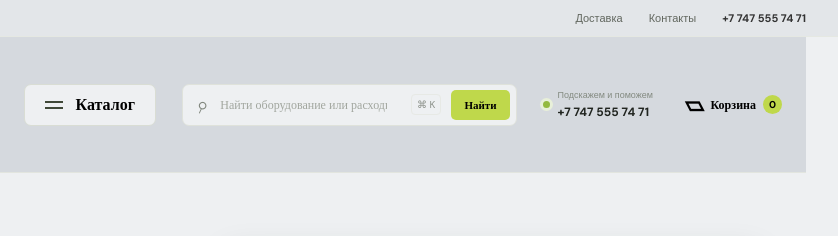
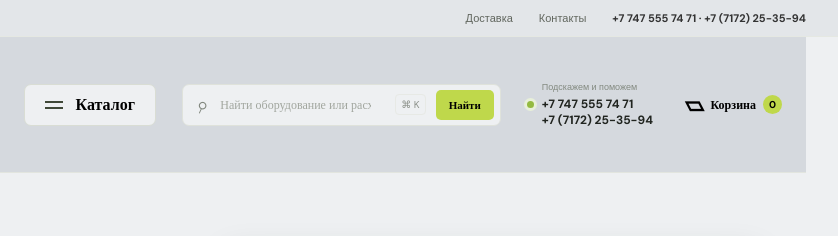
Before and after one commit to poligon3com-crypto/videonablyudenie-kommunikaciya, a plain HTML site: page index.html in a window 1280 px wide. Shown: the top 236 px of the page, 442-1280 px from the left. Drawn offline with Linux system fonts and the light colour scheme.

```diff
--- a/index.html
+++ b/index.html
@@ -12,12 +12,12 @@
   <link rel="stylesheet" href="styles.css">
 </head>
 <body>
-  <div class="topline"><div class="wrap topline-inner"><span>Поставляем оборудование для связи и безопасности</span><div><a href="#delivery">Доставка</a><a href="#contacts">Контакты</a><span class="top-phone">+7 747 555 74 71</span></div></div></div>
+  <div class="topline"><div class="wrap topline-inner"><span>Поставляем оборудование для связи и безопасности</span><div><a href="#delivery">Доставка</a><a href="#contacts">Контакты</a><span class="top-phone"><a href="tel:+77475557471">+7 747 555 74 71</a> · <a href="tel:+77172253594">+7 (7172) 25-35-94</a></span></div></div></div>
   <header class="header wrap">
     <a class="brand" href="#top" aria-label="Видеонаблюдение и коммуникация — на главную"><span class="brand-mark" aria-hidden="true"><svg viewBox="0 0 48 48"><path d="M7 17.5A19 19 0 0 1 41 13"/><path d="M11 23a14 14 0 0 1 24-9"/><path d="M16 28a8 8 0 0 1 12-7"/><circle cx="20" cy="32" r="3"/><path class="cam" d="M24 28h12a3 3 0 0 1 3 3v8H24zM39 31l5-3v11l-5-3z"/></svg></span><span class="brand-name">Видеонаблюдение<br>и коммуникация<small>КАМЕРЫ · ИНТЕРНЕТ · СЕТЕВОЕ ОБОРУДОВАНИЕ</small></span></a>
     <button class="catalog-button" id="catalogButton"><span class="hamb"><i></i><i></i></span> Каталог</button>
     <form class="search" id="searchForm"><span class="search-icon">⌕</span><input id="searchInput" type="search" placeholder="Найти оборудование или расходник…" aria-label="Поиск по каталогу"><kbd>⌘ K</kbd><button aria-label="Найти">Найти</button></form>
-    <a class="header-contact" href="tel:+77475557471"><span class="contact-dot"></span><span><small>Подскажем и поможем</small><b>+7 747 555 74 71</b></span></a>
+    <div class="header-contact"><span class="contact-dot"></span><span><small>Подскажем и поможем</small><a href="tel:+77475557471"><b>+7 747 555 74 71</b></a><a href="tel:+77172253594"><b>+7 (7172) 25-35-94</b></a></span></div>
     <button class="cart-button" id="cartButton" aria-label="Открыть корзину"><span class="cart-icon">▱</span><span class="cart-label">Корзина</span><b id="cartCount">0</b></button>
   </header>
   <main id="top">
@@ -33,7 +33,7 @@
       <div class="catalog-foot"><span>Показываем <b id="shownCount">6</b> из 12 товаров</span><button class="outline-button" id="showMore">Показать ещё <span>↓</span></button><a href="#contacts">Нужна помощь с выбором? <b>Спросите специалиста ↗</b></a></div>
     </section>
     <section class="services" id="delivery"><div class="wrap services-inner"><div><div class="eyebrow light-eyebrow"><span></span> БОЛЬШЕ, ЧЕМ ПРОДАЖА</div><h2>Помогаем собрать<br><em>решение целиком.</em></h2><p>Не просто продаём коробки. Разбираемся в задаче, подбираем совместимое оборудование и остаёмся на связи после покупки.</p><a class="light-link" href="#contacts">Расскажите о проекте <span>↗</span></a></div><div class="service-list"><article><span class="service-num">01</span><div><h3>Подбор оборудования</h3><p>Сверим характеристики и составим список совместимых комплектующих.</p></div><span class="service-arrow">↗</span></article><article><span class="service-num">02</span><div><h3>Комплектация объектов</h3><p>Соберём заказ по спецификации или поможем её подготовить.</p></div><span class="service-arrow">↗</span></article><article><span class="service-num">03</span><div><h3>Доставка по Казахстану</h3><p>Организуем доставку до вашего объекта или терминала.</p></div><span class="service-arrow">↗</span></article></div></div></section>
-    <section class="contact-section wrap" id="contacts"><div class="contact-card"><div><div class="eyebrow"><span></span> ЕСТЬ ВОПРОС ИЛИ ПРОЕКТ?</div><h2>Давайте обсудим<br>вашу задачу.</h2><p>Оставьте контакты — специалист свяжется с вами, ответит на вопросы и поможет с подбором.</p><a href="tel:+77475557471" class="contact-phone">+7 747 555 74 71 <span>↗</span></a><small>Пн–Пт, 9:00–18:00 · Астана, Казахстан</small></div><form id="leadForm"><label>Как к вам обращаться?<input required name="name" placeholder="Ваше имя"></label><label>Номер телефона<input required name="phone" type="tel" placeholder="+7 (___) ___-__-__"></label><button class="primary-button" type="submit">Жду звонка <span>↗</span></button><small>Нажимая кнопку, вы соглашаетесь на обработку персональных данных.</small><div id="formMessage" aria-live="polite"></div></form></div></section>
+    <section class="contact-section wrap" id="contacts"><div class="contact-card"><div><div class="eyebrow"><span></span> ЕСТЬ ВОПРОС ИЛИ ПРОЕКТ?</div><h2>Давайте обсудим<br>вашу задачу.</h2><p>Оставьте контакты — специалист свяжется с вами, ответит на вопросы и поможет с подбором.</p><a href="tel:+77475557471" class="contact-phone">+7 747 555 74 71 <span>↗</span></a><a href="tel:+77172253594" class="contact-phone">+7 (7172) 25-35-94 <span>↗</span></a><small>Пн–Пт, 9:00–18:00 · Астана, Казахстан</small></div><form id="leadForm"><label>Как к вам обращаться?<input required name="name" placeholder="Ваше имя"></label><label>Номер телефона<input required name="phone" type="tel" placeholder="+7 (___) ___-__-__"></label><button class="primary-button" type="submit">Жду звонка <span>↗</span></button><small>Нажимая кнопку, вы соглашаетесь на обработку персональных данных.</small><div id="formMessage" aria-live="polite"></div></form></div></section>
   </main>
   <footer><div class="wrap footer-inner"><a class="brand footer-brand" href="#top"><span class="brand-mark" aria-hidden="true"><svg viewBox="0 0 48 48"><path d="M7 17.5A19 19 0 0 1 41 13"/><path d="M11 23a14 14 0 0 1 24-9"/><path d="M16 28a8 8 0 0 1 12-7"/><circle cx="20" cy="32" r="3"/><path class="cam" d="M24 28h12a3 3 0 0 1 3 3v8H24zM39 31l5-3v11l-5-3z"/></svg></span><span class="brand-name">Видеонаблюдение<br>и коммуникация<small>КАМЕРЫ · ИНТЕРНЕТ · СЕТЕВОЕ ОБОРУДОВАНИЕ</small></span></a><span>Оборудование, которому можно доверять.</span><span>© 2026 Видеонаблюдение и коммуникация</span></div></footer>
   <div class="toast" id="toast" role="status"></div>
```
